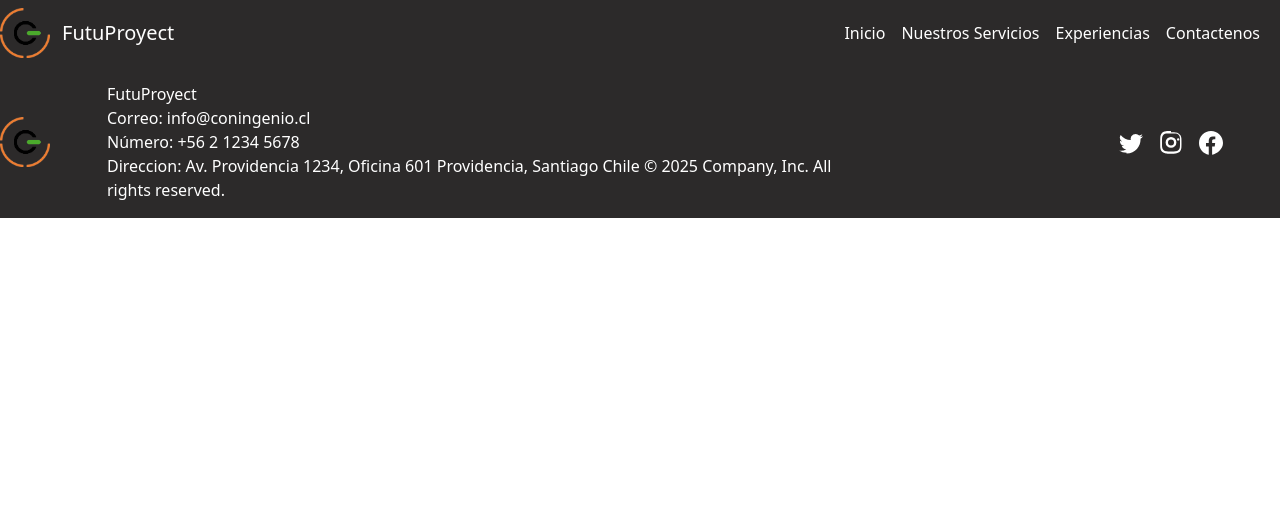
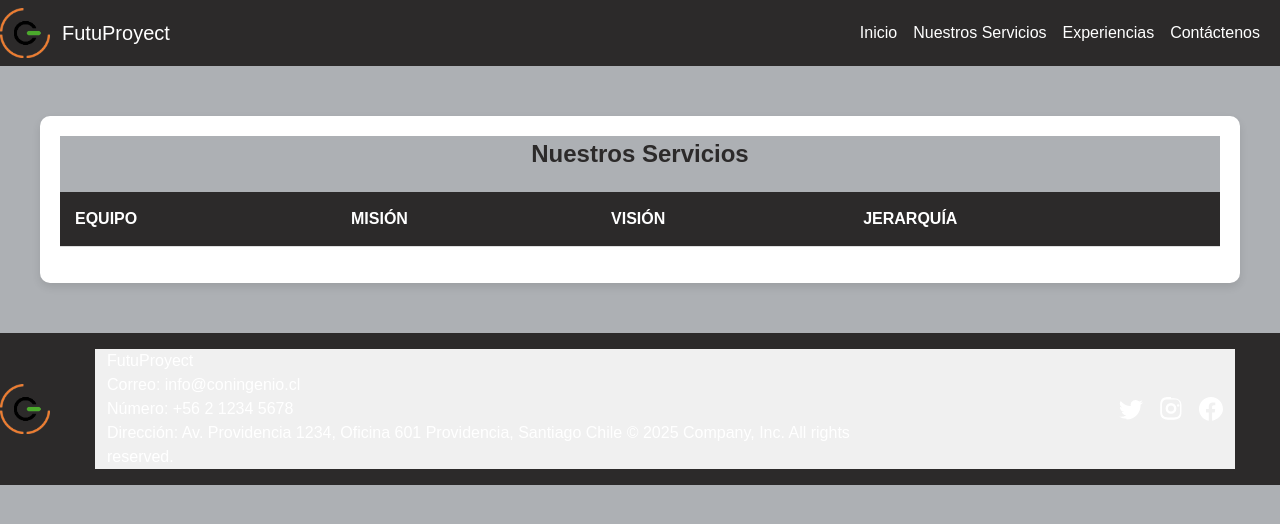
Before and after one commit to Eduardoohh123/Proyecto-FrontEnd, a plain HTML site: page paginas/servicios.html in a window 1280 px wide. Drawn offline with nearby package versions, Linux system fonts and the light colour scheme; a script that the page names is missing.

Commit message:
Comit de prueba

```diff
--- a/css/estilos.css
+++ b/css/estilos.css
@@ -1,6 +1,7 @@
 body, html {
     height: 100%;
     margin: 0;
+
 }
 .full-page {
     min-height: 100%;
@@ -14,3 +15,37 @@ body, html {
     align-items: center;
     background-color: #f0f0f0; /* Light gray background */
 }
+
+.table-container {
+    margin: 50px auto;
+    padding: 20px;
+    background-color: #ffffff;
+    border-radius: 10px;
+    box-shadow: 0 4px 8px rgba(0, 0, 0, 0.1);
+}
+.table {
+    width: 100%;
+    border-collapse: collapse;
+}
+.table th, .table td {
+    padding: 15px;
+    text-align: left;
+    border-bottom: 1px solid #ddd;
+}
+.table th {
+    background-color: #2c2a2a;
+    color: white;
+}
+.table tr:hover {
+    background-color: #f1f1f1;
+}
+.table td {
+    color: #333;
+}
+.table-title {
+    text-align: center;
+    margin-bottom: 20px;
+    font-size: 24px;
+    font-weight: bold;
+    color: #2c2a2a;
+}
--- a/paginas/index.html
+++ b/paginas/index.html
@@ -5,6 +5,7 @@
   <meta charset="UTF-8">
   <meta name="viewport" content="width=device-width, initial-scale=1.0">
   <title>FutuProyect</title>
+  <link rel="stylesheet" href="/css/estilos.css">
   <link href="https://cdn.jsdelivr.net/npm/bootstrap@5.3.3/dist/css/bootstrap.min.css" rel="stylesheet"
     integrity="sha384-QWTKZyjpPEjISv5WaRU9OFeRpok6YctnYmDr5pNlyT2bRjXh0JMhjY6hW+ALEwIH" crossorigin="anonymous">
 </head>
--- a/paginas/servicios.html
+++ b/paginas/servicios.html
@@ -3,16 +3,77 @@
 <head>
     <meta charset="UTF-8">
     <meta name="viewport" content="width=device-width, initial-scale=1.0">
+    <link rel="stylesheet" href="/css/estilos.css">
     <title>FutuProyect</title>
     <link href="https://cdn.jsdelivr.net/npm/bootstrap@5.3.3/dist/css/bootstrap.min.css" rel="stylesheet" integrity="sha384-QWTKZyjpPEjISv5WaRU9OFeRpok6YctnYmDr5pNlyT2bRjXh0JMhjY6hW+ALEwIH" crossorigin="anonymous">
+    <style>
+        body {
+            font-family: 'Arial', sans-serif;
+            background-color: rgb(173, 176, 180);
+            color: #333;
+        }
+
+        .table-container {
+            margin: 50px auto;
+            padding: 20px;
+            background-color: #ffffff;
+            border-radius: 10px;
+            box-shadow: 0 4px 8px rgba(0, 0, 0, 0.1);
+            max-width: 1200px;
+        }
+
+        .table-title {
+            text-align: center;
+            font-size: 24px;
+            font-weight: bold;
+            margin-bottom: 20px;
+            color: #2c2a2a;
+        }
+
+        .table {
+            width: 100%;
+            border-collapse: collapse;
+            background-color: rgb(173, 176, 180);; /* Fondo claro para la tabla */
+        }
+
+        .table th, .table td {
+            padding: 15px;
+            text-align: left;
+        }
+
+        .table th {
+            background-color: #2c2a2a; /* Fondo oscuro para el encabezado */
+            color: #ffffff; /* Texto blanco */
+            font-weight: bold;
+            text-transform: uppercase;
+        }
+
+        .table tr:nth-child(even) {
+            background-color: #f2f2f2; /* Fondo alterno para filas pares */
+        }
+
+        .table tr:hover {
+            background-color: #e9ecef; /* Fondo al pasar el cursor */
+        }
+
+        .table td {
+            border-bottom: 1px solid #ddd;
+        }
+
+        .table td:last-child {
+            border-right: none;
+        }
+
+        .table th:last-child {
+            border-right: none;
+        }
+    </style>
 </head>
 <body>
-
-
-      <!--  NAVBAR  -->
+    <!-- NAVBAR -->
     <nav class="navbar navbar-expand-lg" style="background-color: #2c2a2a;">
         <div class="col-md-0 mb-2 mb-md-0">
-            <img src="../imagenes/con-ingenio-solo-colores.png" alt="logo-veterinaria"height="50" width="50">
+            <img src="../imagenes/con-ingenio-solo-colores.png" alt="logo-veterinaria" height="50" width="50">
         </div>
         <div class="container-fluid">
             <a class="navbar-brand text-white" href="#">FutuProyect</a>
@@ -24,7 +85,6 @@
                     <li class="nav-item">
                         <a class="nav-link text-white" href="../paginas/index.html">Inicio</a>
                     </li>
-
                     <li class="nav-item">
                         <a class="nav-link text-white" href="#">Nuestros Servicios</a>
                     </li>
@@ -32,28 +92,45 @@
                         <a class="nav-link text-white" href="../paginas/experiencia.html">Experiencias</a>
                     </li>
                     <li class="nav-item">
-                <a class="nav-link text-white" href="../paginas/registro.html">Contactenos</a>
+                        <a class="nav-link text-white" href="../paginas/registro.html">Contáctenos</a>
                     </li>
-
                 </ul>
             </div>
         </div>
     </nav>
-<!--fin nabvar-->
+    <!-- FIN NAVBAR -->
 
- <!--  FOOTER  -->
+    <div class="table-container">
+      <div style="background-color: rgb(173, 176, 180);">
+        <div class="table-title">Nuestros Servicios</div>
+        <table class="table" >
+            <thead>
+                <tr>
+                    <th>Equipo</th>
+                    <th>Misión</th>
+                    <th>Visión</th>
+                    <th>Jerarquía</th>
+                </tr>
+            </thead>
+            <tbody id="tablaRegistros">
+                <!-- Los datos se cargarán dinámicamente -->
+            </tbody>
+        </table>
+    </div>
+  </div>
+
+    <!-- FOOTER -->
     <footer class="d-flex flex-wrap justify-content-between align-items-center py-3" style="background-color: #2c2a2a; color: white;">
         <div class="col-md-0 mb-0 mb-md-0">
-        <img src="../imagenes/con-ingenio-solo-colores.png" alt="logo-veterinaria"height="50" width="50">
+            <img src="../imagenes/con-ingenio-solo-colores.png" alt="logo-veterinaria" height="50" width="50">
         </div>
         <div class="container d-flex justify-content-between align-items-center">
             <div class="col-md-0 d-flex align-items-center">
-
                 <span class="text-white">
                     FutuProyect<br>
                     Correo: info@coningenio.cl<br>
                     Número: +56 2 1234 5678<br>
-        Direccion: Av. Providencia 1234, Oficina 601
+                    Dirección: Av. Providencia 1234, Oficina 601
                     Providencia, Santiago
                     Chile © 2025 Company, Inc. All rights reserved.
                 </span>
@@ -83,6 +160,37 @@
             </ul>
         </div>
     </footer>
-<script src="https://cdn.jsdelivr.net/npm/bootstrap@5.3.3/dist/js/bootstrap.bundle.min.js" integrity="sha384-ENjdO4Dr2bkBIFxQpeoA6zM9KrYlIwWz5y5j3pjt6aUj9glt5MjlV+8iJOZd+N8p" crossorigin="anonymous"></script>
+
+    <script src="https://cdn.jsdelivr.net/npm/jquery@3.6.0/dist/jquery.min.js"></script>
+    <script>
+        function cargarDatos() {
+            $.ajax({
+                url: 'http://localhost/?api=nosotros',
+                method: 'GET',
+                dataType: 'json',
+                success: function(data) {
+                    console.log(data);
+                    for (var i = 0; i < data.length; i++) {
+                        var row = `
+                            <tr>
+                                <td>${data[i].Equipo}</td>
+                                <td>${data[i].Mision}</td>
+                                <td>${data[i].Vision}</td>
+                                <td>${data[i].Jerarquia}</td>
+                            </tr>`;
+                        $("#tablaRegistros").append(row);
+                    }
+                },
+                error: function(error) {
+                    console.error("Error al cargar los datos:", error);
+                }
+            });
+        }
+
+        // Llamar a la función cuando el DOM esté listo
+        $(document).ready(function() {
+            cargarDatos();
+        });
+    </script>
 </body>
 </html>
```
Also changed, not shown: paginas/experiencia.html (+28 -0 lines), paginas/registro.html (+1 -1 lines). Lines whose indentation alone changed are shown as unchanged.
